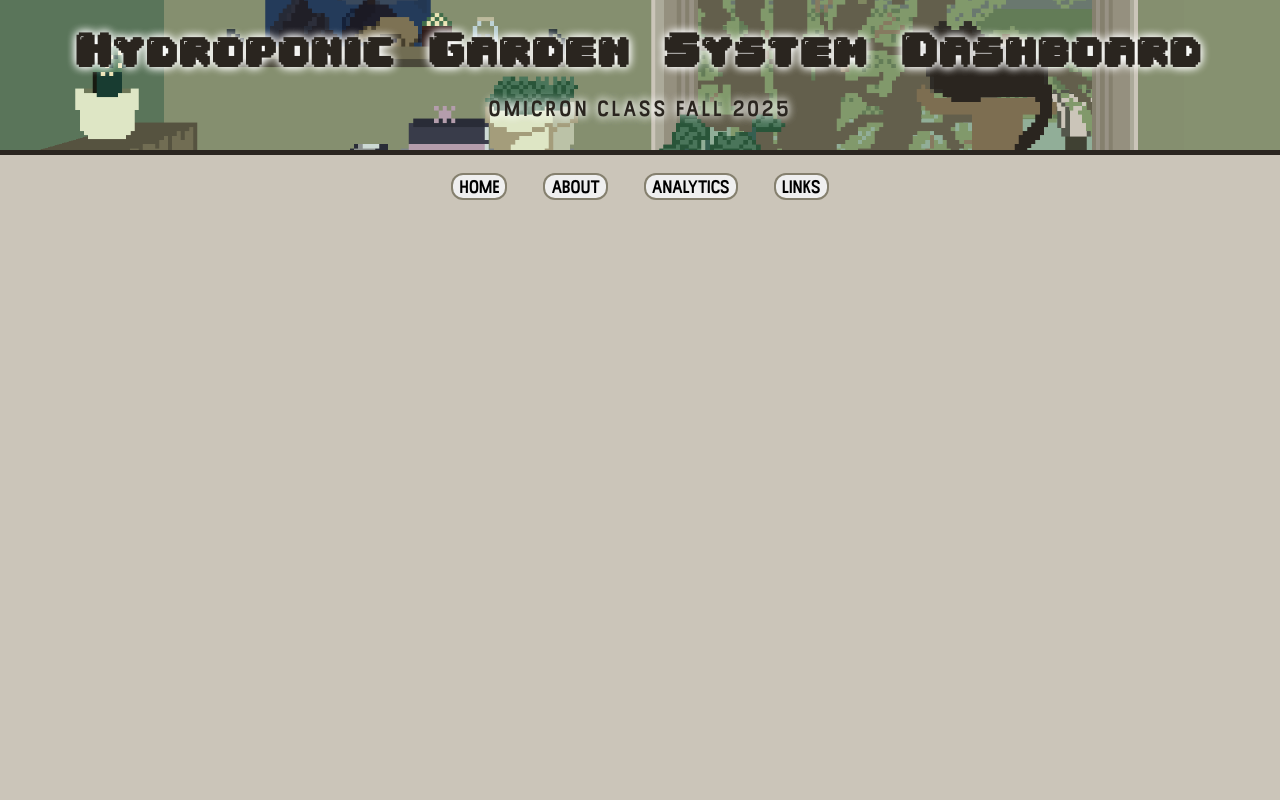
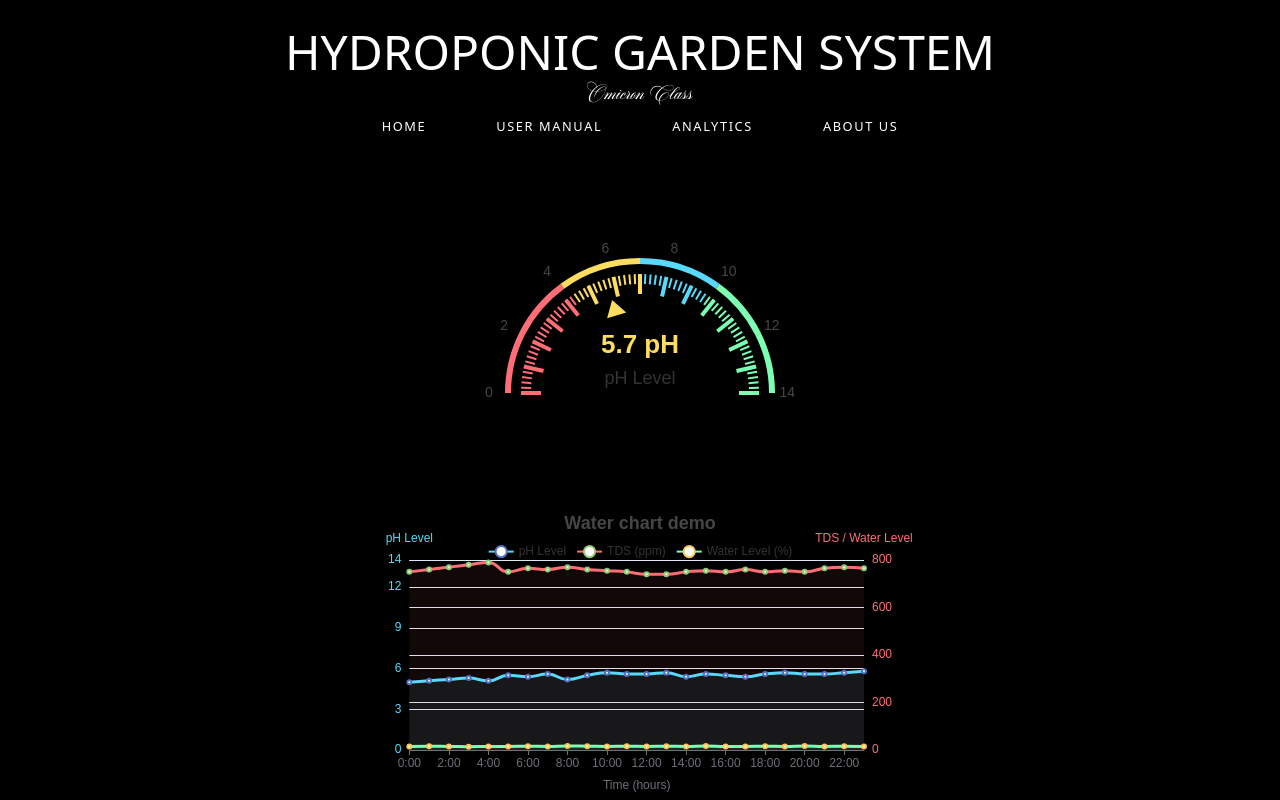
Before and after one commit to daniel-lz26/Omnicron_Hydroponics_Project, a plain HTML site: page FrontEnd/index.html in a window 1280 px wide. Drawn offline with nearby package versions, Linux system fonts and the light colour scheme.

Commit message:
Started new sleek style for web design.

```diff
--- a/FrontEnd/index.html
+++ b/FrontEnd/index.html
@@ -1,33 +1,28 @@
 <!DOCTYPE html>
-<html>
+<html lang="en">
 <head>
-    <title>Hydroponic Dashboard</title>
+    <meta charset="UTF-8">
+    <meta name="viewport" content="width=device-width, initial-scale=1.0">
+    <title>Document</title>
     <link rel="stylesheet" href="style.css">
 </head>
 <body>
-
-     <div class="header-background">
-        <h1 class="dashboard-title">Hydroponic Garden System Dashboard</h1>
-        <p class="dashboard-subtitle">Omicron class Fall 2025</p>
+   <div class="container">
+      <header>
+         <h1 class="logo">HYDROPONIC GARDEN SYSTEM</h1>
+      </header>
+      <p class="subtitle">Omicron Class</p>
+      <nav>
+         <a href="#">HOME</a>
+         <a href="#">USER MANUAL</a>
+         <a href="#">ANALYTICS</a>
+         <a href="#">ABOUT US</a>
+      </nav>
    </div>
 
-
-     <nav class="navbar">
-        <button id="home-button">Home</button>
-        <button id="about-button">About</button>
-        <button id="analytics-button">Analytics</button>
-        <button id="links-button">Links</button>
-     </nav>
-
-
-     <div id="analytics-section" style="display: none;">
-      <div class="chart-container">
+   <div id="analytics-section" style="display: block;">
       <div id="gaugeChart"></div>
-     </div>
-
-     <div class="chart-container">
       <div id="lineChart"></div>
-     </div>
    </div>
 
    <script src="https://cdn.jsdelivr.net/npm/echarts@5/dist/echarts.min.js"></script>
--- a/FrontEnd/main.js
+++ b/FrontEnd/main.js
@@ -5,3 +5,17 @@ document.getElementById('home-button').onclick = function() {
 document.getElementById('analytics-button').onclick = function() {
     document.getElementById('analytics-section').style.display = 'block';
 };
+
+// subtitle text typing animation
+//const subtitle = document.getElementById('subtitle');
+//const text = "Omicron Class Fall 2025";
+let i = 0;
+subtitle.textContent = "";
+function typeWriter() {
+    if (i < text.length) {
+        subtitle.textContent += text.charAt(i);
+        i++;
+        setTimeout(typeWriter, 80);
+    }
+}
+window.addEventListener('DOMContentLoaded', typeWriter);
--- a/FrontEnd/style.css
+++ b/FrontEnd/style.css
@@ -1,105 +1,72 @@
-body {
-    background: #cbc5b9;
+* {
     margin: 0;
     padding: 0;
+    box-sizing: border-box;
 }
 
-html, body {
-  overscroll-behavior: none;
+body {
+    font-family: system-ui, -apple-system, BlinkMacSystemFont, 'Segoe UI', Roboto, Oxygen, Ubuntu, Cantarell, 'Open Sans', 'Helvetica Neue', sans-serif;
+    background-color: black;
+    color: white;
+    min-height: 100vh;
+    line-height: 1.5;
 }
 
-
-.header-background {
-    background-image: url('Images/background.gif');
-    background-size: cover;
-    background-repeat: no-repeat;
-    background-position: center 75%;
-    border-bottom: 5px solid #2a251f;
-    height: 150px;
+.container {
     display: flex;
     flex-direction: column;
-    justify-content: center;
     align-items: center;
 }
 
-.dashboard-title {
-    font-family: 'Pixel1';
-    font-size: 2.5em;
-    text-align: center;
-    margin-top: 1em;
-    transform: translateX(-50%);
-    animation: float 2s ease-in-out infinite;
-    text-shadow: 0 0 10px #ffffff, 0 0 10px #ffffff;
-    color: #2a251f;
+header {
+    display: flex;
+    justify-content: space-between;
+    align-items: center;
+    padding: 1rem 5rem;
 }
 
-.dashboard-subtitle {
-    font-family: 'espresso';
-    text-align: center;
-    margin-top: -0.5em;
-    margin-bottom: 2em;
-    letter-spacing: 0.2em;
-    text-shadow: 0 0 10px #ffffff, 0 0 10px #ffffff;
-    color: #2a251f;
+header h1 {
+    margin: 0;
+    font-size: 3rem;
+    font-weight: 300;
 }
 
-
-.navbar {
-  display: flex;
-  justify-content: center;
-  align-items: center;
-  gap: 40px;
-  width: 100vw;
-  margin-top: 10px;
+.subtitle {
+    font-size: 0.8rem;
+    font-family: 'Ashton', Arial, sans-serif;
+    color: white;
+    margin-top: -1.5em;
+    text-align: center;
 }
 
-.navbar button {
-    font-family: 'espresso';
-    border: none;
-    box-shadow: none;
-    border-radius: 10px;
+nav {
     display: flex;
-    margin-top: 10px;
-    box-shadow: 0 0 0px 2px #85806e;
-    transition: transform 0.2s ease;
+    align-items: center;
+    gap: 70px;
 }
 
-.navbar button:hover {
-  background: #869170;
-  color: white;
-  transform: scale(1.1);
+nav a {
+    font-size: .8rem;
+    letter-spacing: 0.1rem;
+    transition: color 0.2s ease;
+    text-decoration: none;
+    color: inherit;
+    margin-top: 1em;
 }
 
+nav a:hover {
+    color: white;
+}
 
 #gaugeChart, #lineChart {
-  width: 500px;
+  width: 600px;
   height: 300px;
-  margin: 20px auto;
-}
-
-.chart-container {
-  background: #fff;
-  border-radius: 10px;
-  box-shadow: 0 0 0px 5px #85806e;
-  padding: 20px;
-  margin: 20px auto;
-  width: fit-content;
-}
-
-
-@font-face {
-  font-family: 'Pixel1';
-  src: url('Fonts/pixel1.ttf') format('truetype');
+  margin: 2em auto;
 }
 
 @font-face {
-  font-family: 'Espresso';
-  src: url('Fonts/espresso.otf') format('truetype');
+  font-family: 'Ashton';
+  src: url('Fonts/ashton.ttf') format('truetype');
+  font-weight: normal;
+  font-style: normal;
 }
-
-
-@keyframes float {
-    0%   { transform: translateY(0); }
-    50%  { transform: translateY(-5px); }
-    100% { transform: translateY(0); }
-}
```
Also changed, not shown: FrontEnd/Fonts/ashton.ttf (added). Lines whose indentation alone changed are shown as unchanged.
